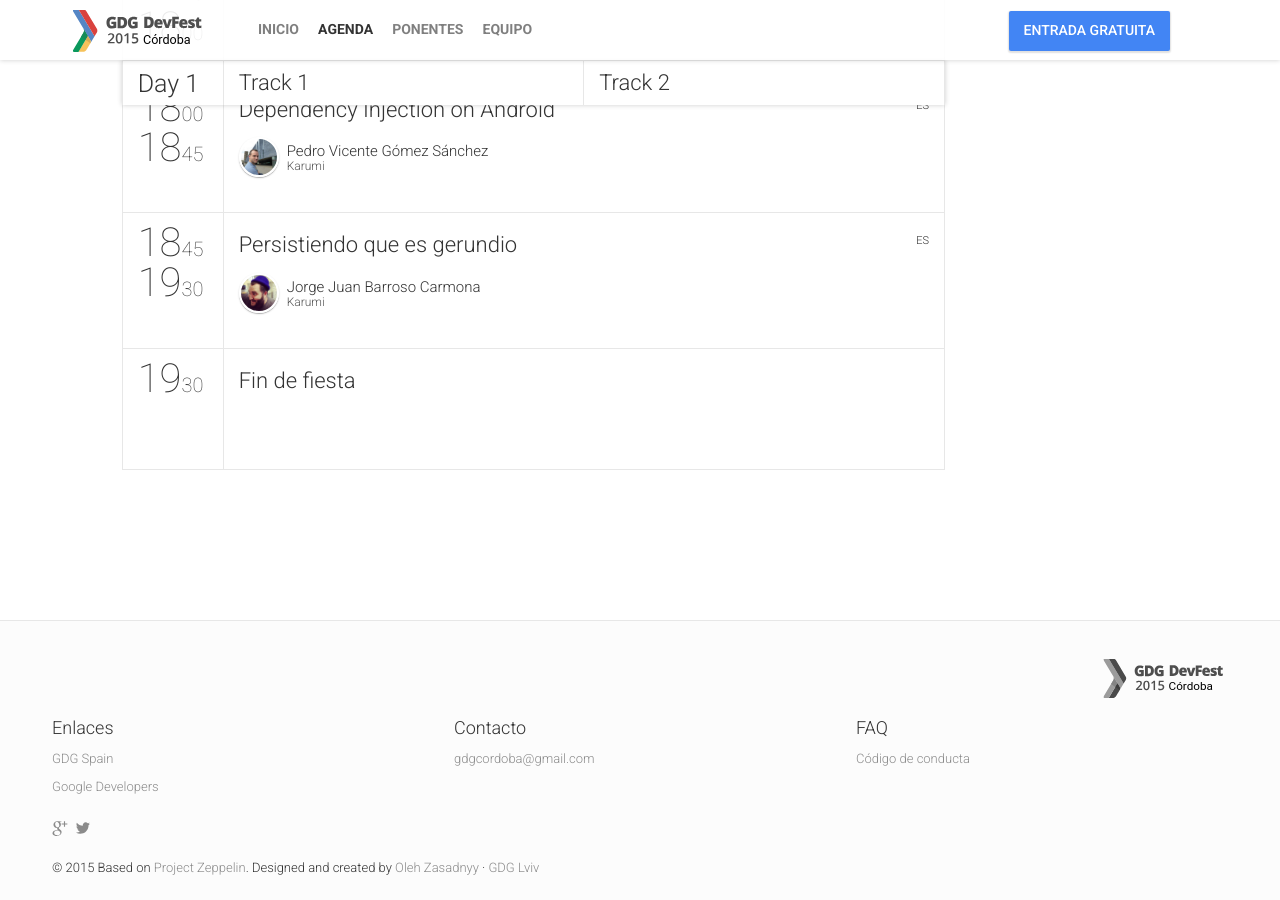
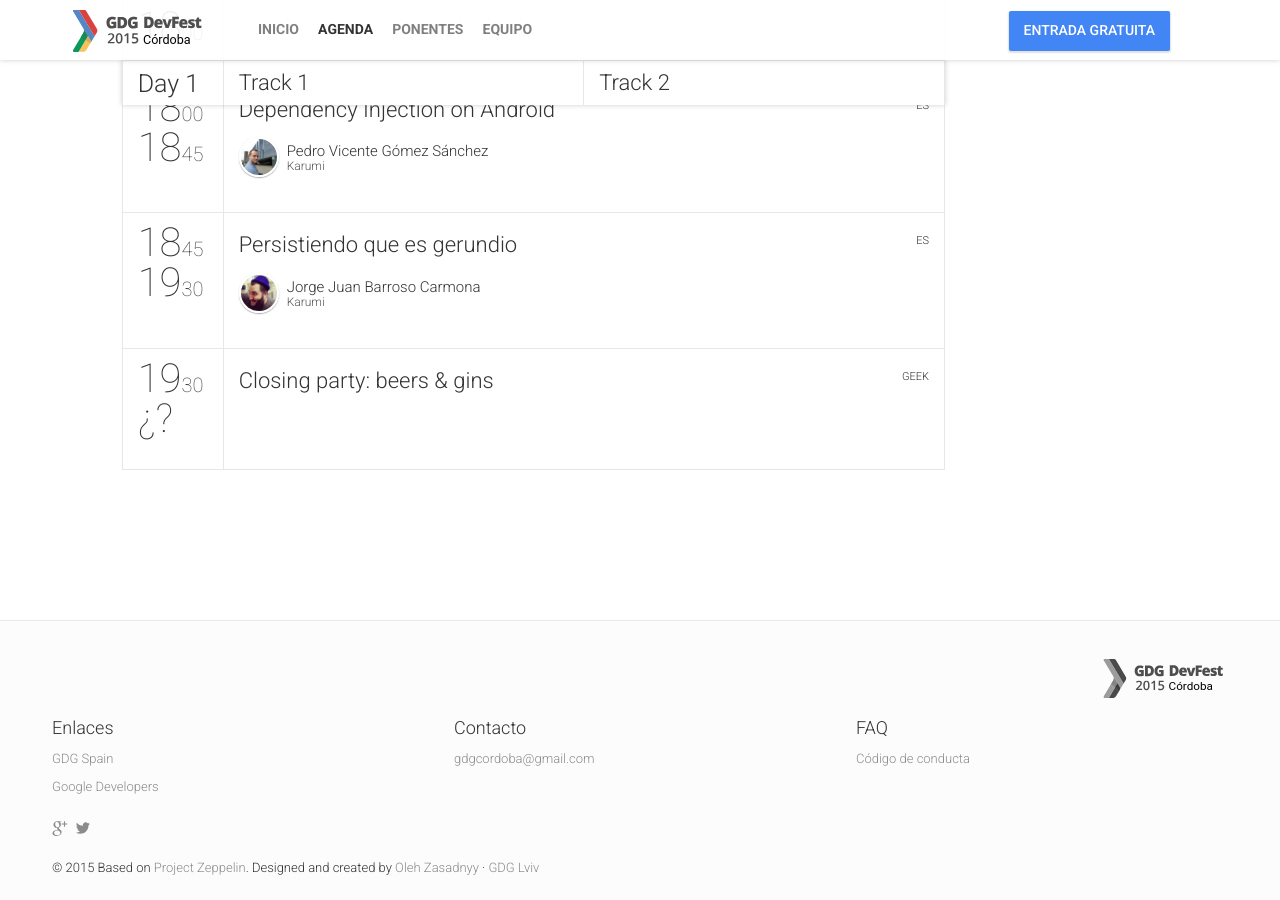
Before and after one commit to GDGCordoba/DevFest2015, a Jekyll site: the page built from schedule.html, in a window 1280 px wide and 900 px high, scrolled down 2217 px. Built offline with Jekyll 4.4.1, drawn with Linux system fonts in a browser that asks for light colours; nearby versions of some CDN libraries; comment, search, counter and statistics services are not loaded.

Commit message:
Fixed twitter de Raul Jimenez. Añadida descripcion de fiesta de clausura

```diff
--- a/_data/schedule.yml
+++ b/_data/schedule.yml
@@ -78,6 +78,6 @@
     }
     - {
       startTime: "19:30",
-      endTime: "",
+      endTime: "¿?",
       sessionIds: [503]
     }
--- a/_data/speakers.yml
+++ b/_data/speakers.yml
@@ -150,4 +150,9 @@
   thumbnailUrl: raul_jimenez.jpg
   rockstar: false
   social:
-    - {name: "twitter", link: "https://twitter.com/raul_en"}
+    - {name: "twitter", link: "https://twitter.com/hhkaos"}
+
+-
+  id: 99
+  name: "Closing party: beers & gins"
+  bio: "blablabla"
```
Also changed, not shown: _data/sessions.yml (+4 -3 lines).
